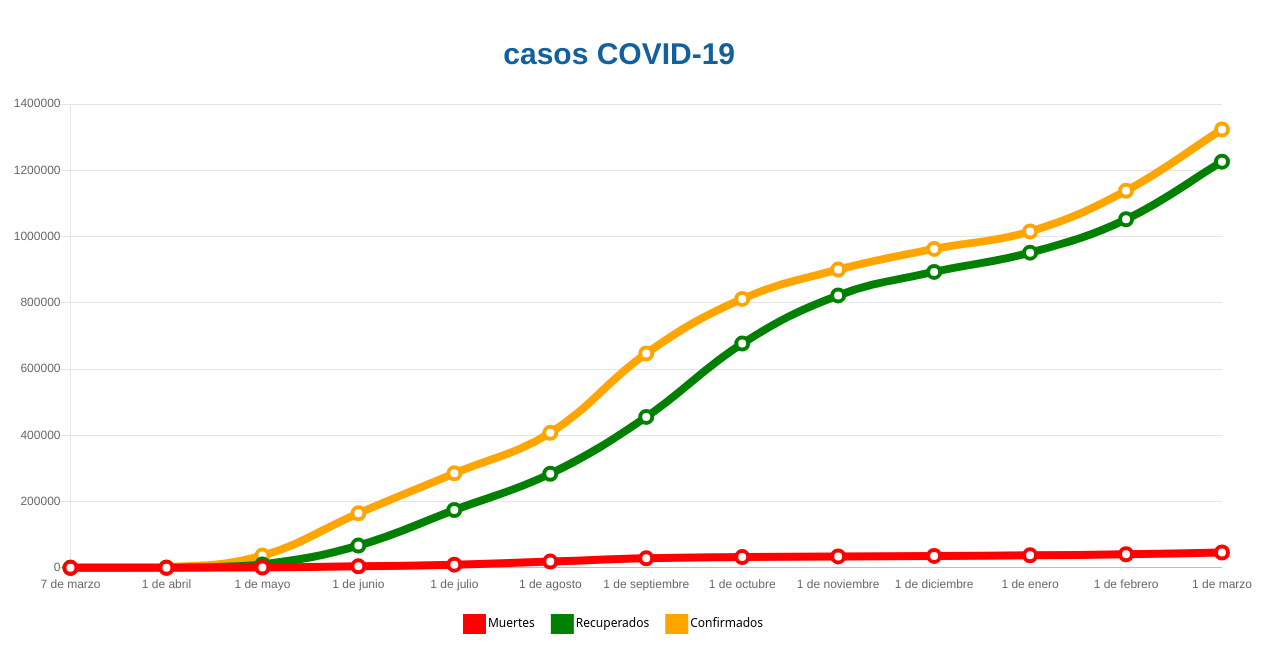
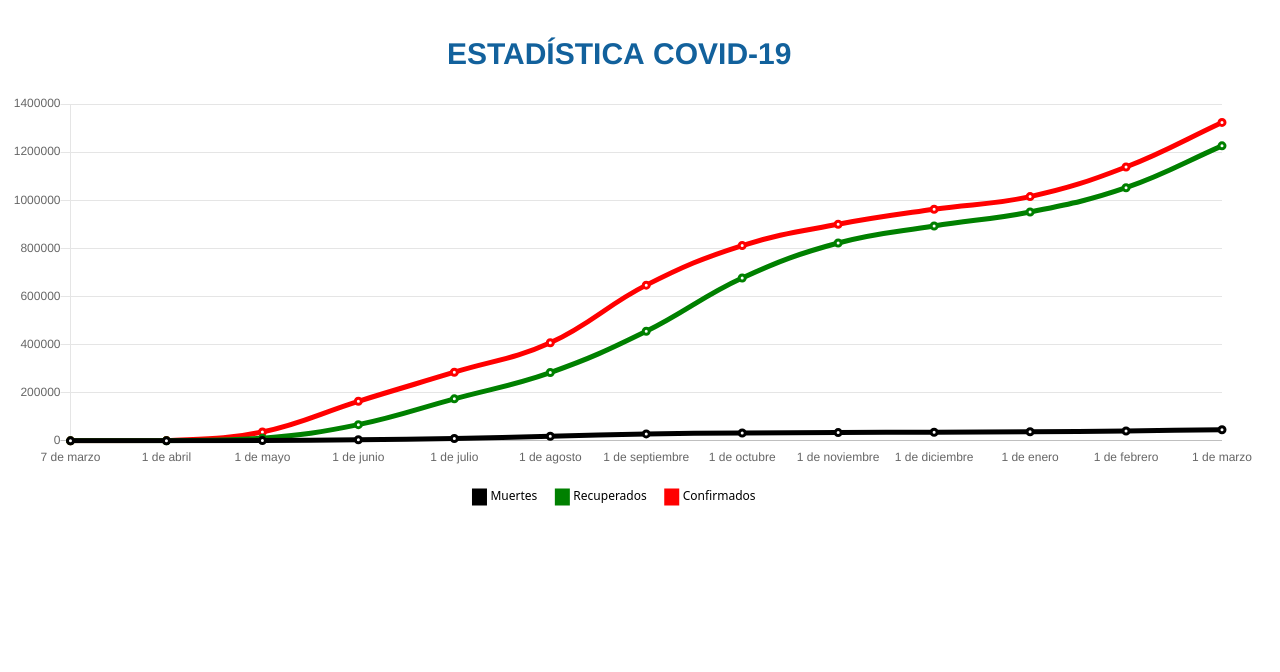
Before and after one commit to John-acr/grafico, a plain HTML site: page index.html in a window 1280 px wide. Drawn offline with nearby package versions, Linux system fonts and the light colour scheme.

Commit message:
Update index.html

```diff
--- a/index.html
+++ b/index.html
@@ -1,19 +1,15 @@
 <!DOCTYPE html>
 <html lang="en">
-
 <head>
   <meta charset="UTF-8">
   <meta name="viewport" content="width=device-width, initial-scale=1.0">
-  <title>datos</title>
+  <title>GRÁFICO</title>
 </head>
-
 <body>
-  <canvas id="chart" width="800" height="400"></canvas>
+  <canvas id="chart" width="5" height="2"></canvas>
   <script src="https://cdnjs.cloudflare.com/ajax/libs/Chart.js/2.9.3/Chart.min.js"></script>
   <script type="module">
-
     import data from './data.js'
-
     function totalCasesChart(ctx) {
       const {
         confirmed,
@@ -24,11 +20,10 @@
         type: 'line',
         data: {
           labels: confirmed.map(item => new Intl.DateTimeFormat('es-MX', { month: 'long', day: 'numeric' }).format(new Date(item.date))),
-          //Intl.DateTimeFormat('es-MX', { month: 'long', day: 'numeric' }).format(new Date(item.date))
           datasets: [
             {
               label: 'Muertes',
-              borderColor: 'red',
+              borderColor: 'black',
               data: deaths.map(item => item.cases),
             },
             {
@@ -38,12 +33,13 @@
             },
             {
               label: 'Confirmados',
-              borderColor: 'orange',
+              borderColor: 'red',
               data: confirmed.map(item => item.cases),
             }
           ]
         },
         options: {
+          responsive:true,
           scales: {
             xAxes: [{
               gridLines: {
@@ -53,7 +49,7 @@
           },
           title: {
             display: true,
-            text: ' casos COVID-19',
+            text: ' ESTADÍSTICA COVID-19',
             fontSize: 30,
             padding: 30,
             fontColor: '#12619c',
@@ -62,7 +58,7 @@
             position: 'bottom',
             labels: {
               padding: 20,
-              boxWidth: 15,
+              boxWidth: 10,
               fontFamily: 'system-ui',
               fontColor: 'black',
             }
@@ -73,7 +69,7 @@
             }
           },
           tooltips: {
-            backgroundColor: '#0584f6',
+            backgroundColor: '#0984f4',
             titleFontSize: 20,
             xPadding: 20,
             yPadding: 20,
@@ -83,15 +79,15 @@
           },
           elements: {
             line: {
-              borderWidth: 8,
+              borderWidth: 5,
               fill: false,
             },
             point: {
-              radius: 6,
-              borderWidth: 4,
+              radius: 3,
+              borderWidth: 3,
               backgroundColor: 'white',
-              hoverRadius: 8,
-              hoverBorderWidth: 4,
+              hoverRadius: 5,
+              hoverBorderWidth: 3,
             }
           }
         }
@@ -106,5 +102,4 @@
     renderCharts()
   </script>
 </body>
-
 </html>
```
